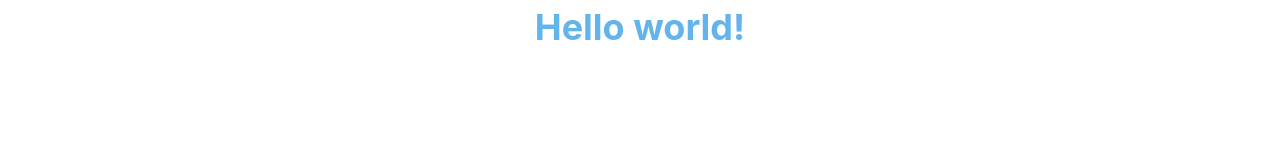
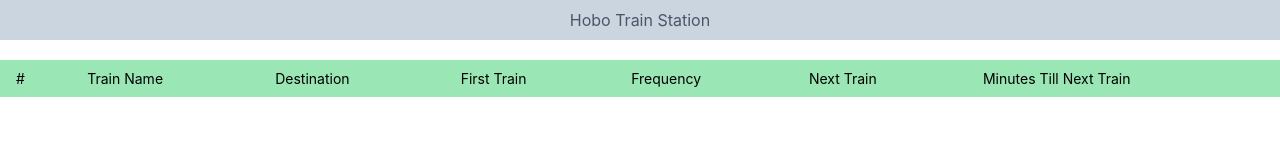
Before and after one commit to StevenCreates/TrainScheduler, a website: page public/index.html in a window 1280 px wide. Drawn offline with nearby package versions, Linux system fonts and the light colour scheme.

```diff
--- a/public/index.html
+++ b/public/index.html
@@ -9,7 +9,17 @@
   <script src="https://www.gstatic.com/firebasejs/7.0.0/firebase-database.js"></script>
 </head>
 <body>
-  <h1 class="text-4xl font-bold text-center text-blue-400">Hello world!</h1>
+  <span class="block text-gray-700 text-center bg-gray-400 px-4 py-2">Hobo Train Station</span>
+  <div class="table w-full mt-5">
+      <div class="table-row">
+        <div class="table-cell bg-green-300 text-black px-4 py-2 text-sm">#</div>
+        <div class="table-cell bg-green-300 text-black px-4 py-2 text-sm">Train Name</div>
+        <div class="table-cell bg-green-300 text-black px-4 py-2 text-sm">Destination</div>
+        <div class="table-cell bg-green-300 text-black px-4 py-2 text-sm">First Train</div>
+        <div class="table-cell bg-green-300 text-black px-4 py-2 text-sm">Frequency</div>
+        <div class="table-cell bg-green-300 text-black px-4 py-2 text-sm">Next Train</div>
+        <div class="table-cell bg-green-300 text-black px-4 py-2 text-sm">Minutes Till Next Train</div>
+      </div>
 
 
 
```
